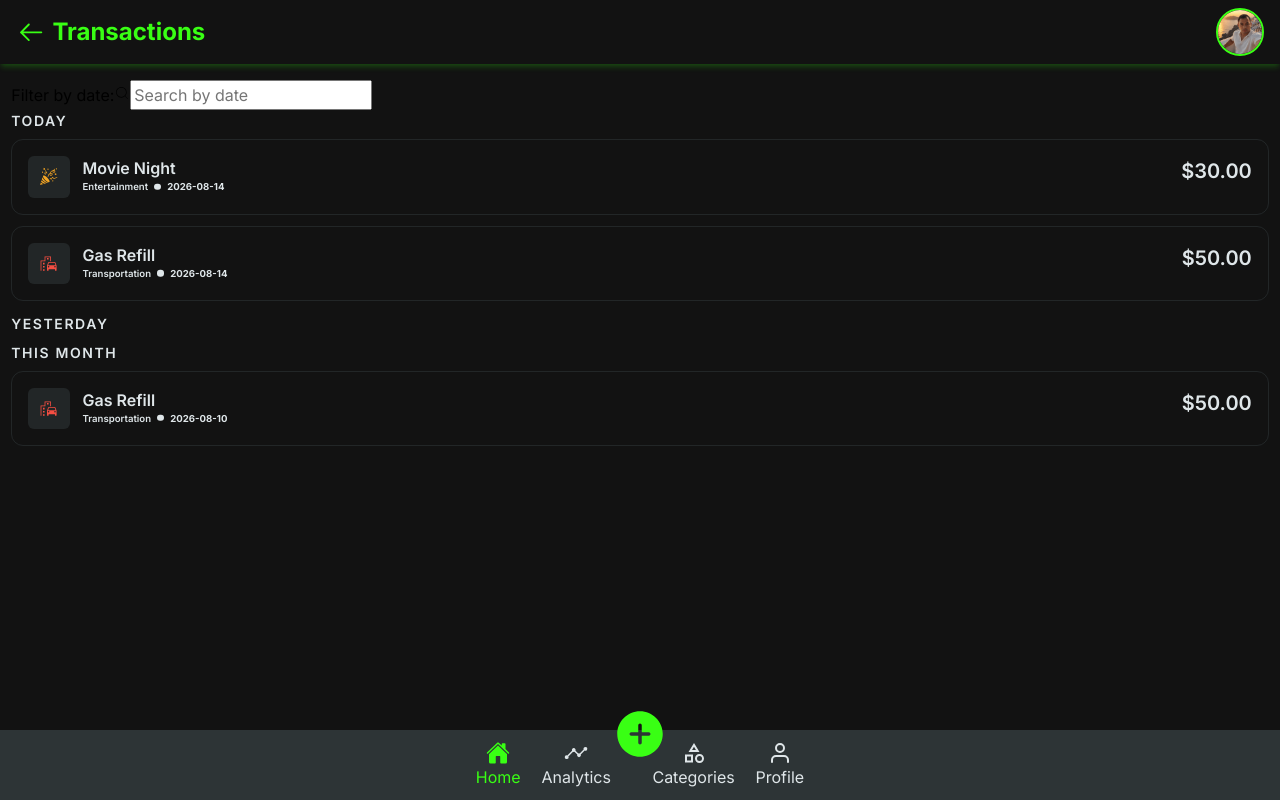
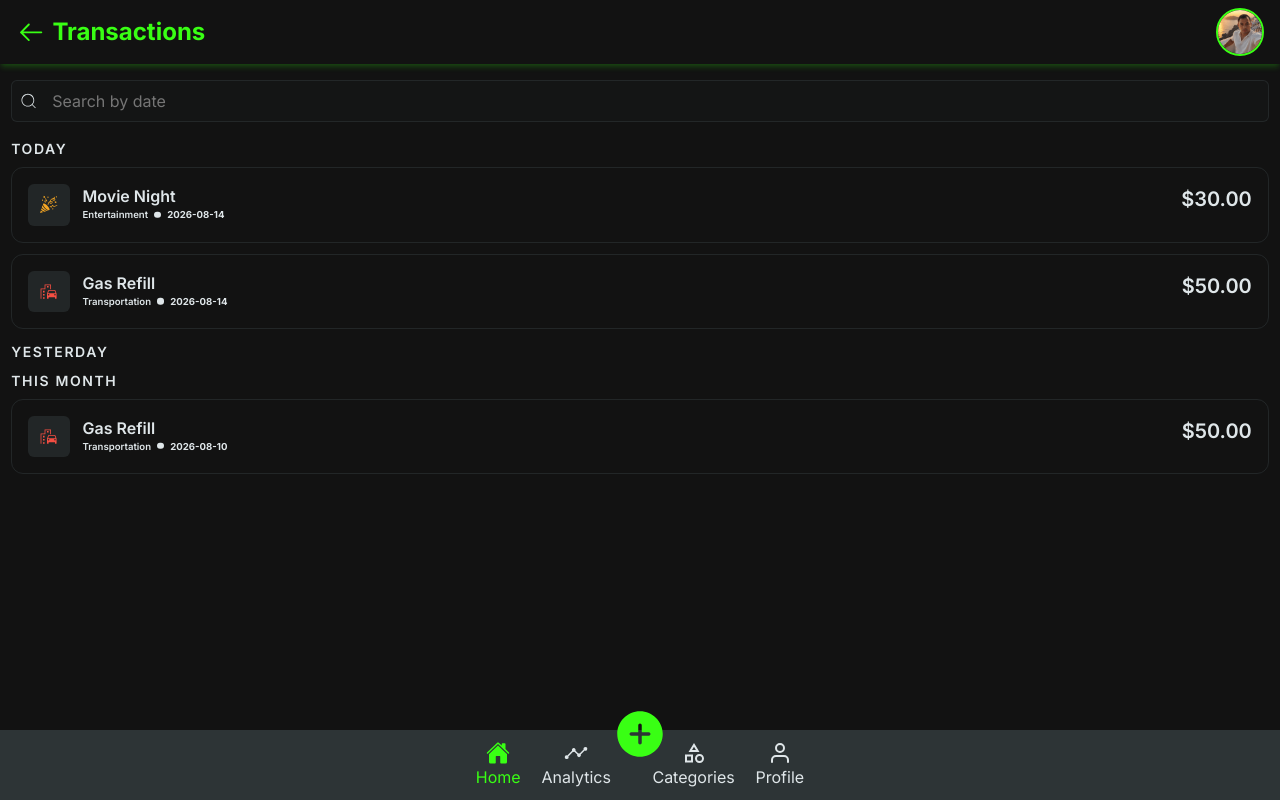
Before and after one commit to Andriamahay11master/SpendWise, a React (Vite) app: page /transactions in a window 1280 px wide. Built offline with nearby package versions, Linux system fonts and the light colour scheme.

Commit message:
add styling input search

```diff
--- a/src/components/Expenses/ExpensesList.tsx
+++ b/src/components/Expenses/ExpensesList.tsx
@@ -51,7 +51,6 @@ const ExpensesList = ({}) => {
   return (
     <div className="main-block">
       <div className="expenses-filter">
-        <label htmlFor="filter">Filter by date:</label>
         <CiSearch />
         <input
           type="search"
--- a/src/styles/common/_form.scss
+++ b/src/styles/common/_form.scss
@@ -0,0 +1,13 @@
+input {
+  width: 100%;
+  background: rgba($dark, 0.1);
+  border: 1px solid rgba($dark, 0.6);
+  border-radius: $border-radius-sm;
+  padding: 0.5rem 0.5rem 0.5rem 2.5rem;
+  transition: all 0.3s ease-in-out;
+  color: $light-gray;
+  &:focus {
+    outline: none;
+    border-color: $primary;
+  }
+}
--- a/src/styles/components/expenses.scss
+++ b/src/styles/components/expenses.scss
@@ -56,6 +56,18 @@
   }
 }
 
+.expenses-filter {
+  margin: 1rem 0;
+  position: relative;
+  svg {
+    position: absolute;
+    top: 50%;
+    left: 0.5rem;
+    transform: translateY(-50%);
+    color: $light-gray;
+    font-size: 1.2rem;
+  }
+}
 .expenses-group {
   .title-h3 {
     text-transform: uppercase;
```
